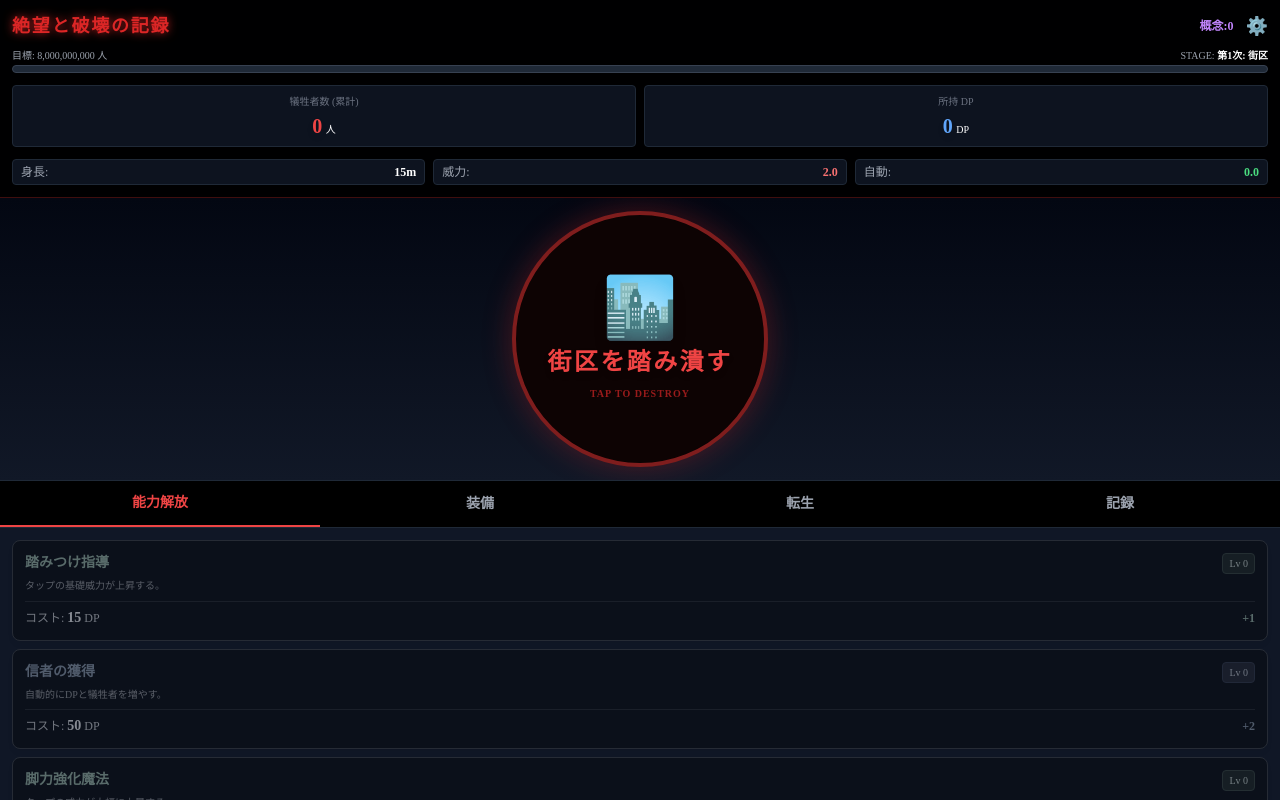
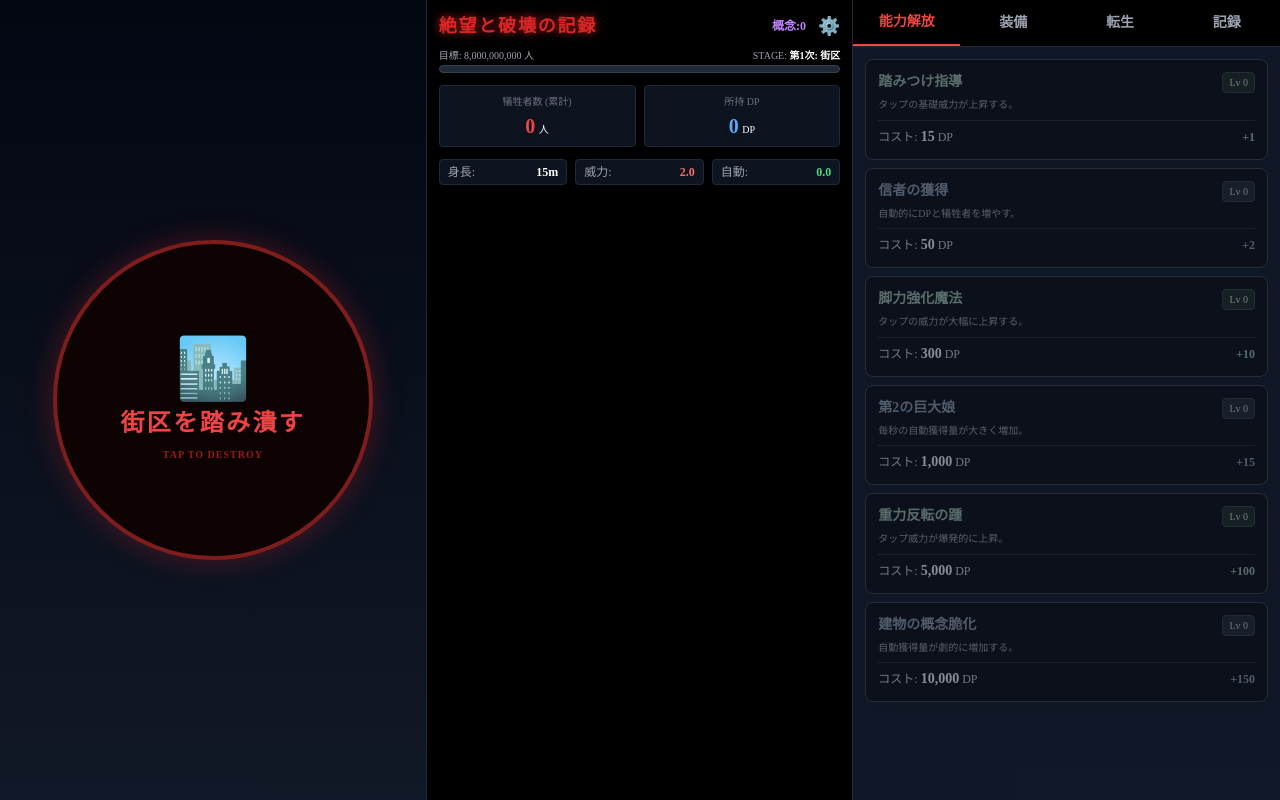
Before and after one commit to ikusuyo/GTSClicker.github.io, a plain HTML site: page index.html in a window 1280 px wide. Drawn offline with nearby package versions, Linux system fonts and the light colour scheme.

Commit message:
PC画面対応
PC画面で表示した時に、横長レイアウトで表示されるように見直し

```diff
--- a/index.html
+++ b/index.html
@@ -78,7 +78,7 @@
         .tab-inactive { color: #9ca3af; }
     </style>
 </head>
-<body class="h-dvh bg-gray-950 text-white flex flex-col relative overflow-hidden">
+<body class="h-dvh bg-gray-950 text-white flex flex-col lg:flex-row relative overflow-hidden">
 
     <!-- 設定モーダル (初期非表示) -->
     <div id="settings-modal" class="fixed inset-0 bg-black/90 z-[100] hidden flex items-center justify-center p-4">
@@ -136,7 +136,7 @@
     </div>
 
     <!-- トップエリア（ステータス） -->
-    <header class="shrink-0 p-3 border-b border-red-900/50 bg-black/95 flex flex-col gap-2 z-20">
+    <header class="shrink-0 p-3 border-b border-red-900/50 bg-black/95 flex flex-col gap-2 z-20 order-1 lg:order-2 lg:w-1/3 lg:h-full lg:border-b-0 lg:border-r lg:border-gray-800 relative">
         <div class="flex justify-between items-center">
             <h1 class="text-base md:text-lg font-black text-red-600 tracking-widest drop-shadow-[0_0_5px_rgba(220,38,38,0.8)]">
                 絶望と破壊の記録
@@ -189,8 +189,8 @@
     </header>
 
     <!-- ミドルエリア（クリックボタン） -->
-    <section class="flex-1 flex justify-center items-center relative bg-gradient-to-b from-gray-950 to-gray-900" id="click-area">
-        <button id="destroy-btn" class="stomp-btn bg-black border-4 border-red-900 rounded-full w-48 h-48 md:w-64 md:h-64 flex flex-col items-center justify-center relative overflow-hidden group cursor-pointer select-none">
+    <section class="flex-1 lg:w-1/3 lg:h-full flex justify-center items-center relative bg-gradient-to-b from-gray-950 to-gray-900 order-2 lg:order-1 lg:border-r lg:border-gray-800" id="click-area">
+        <button id="destroy-btn" class="stomp-btn bg-black border-4 border-red-900 rounded-full w-48 h-48 md:w-64 md:h-64 lg:w-80 lg:h-80 flex flex-col items-center justify-center relative overflow-hidden group cursor-pointer select-none">
             <div class="absolute inset-0 bg-red-900/10 group-hover:bg-red-900/30 transition-colors pointer-events-none"></div>
             <div class="z-10 flex flex-col items-center pointer-events-none">
                 <span id="stage-icon" class="text-6xl mb-2 drop-shadow-lg transition-all duration-500">🏙️</span>
@@ -201,7 +201,7 @@
     </section>
 
     <!-- ボトムエリア（タブ付き画面） -->
-    <section class="h-1/3 md:h-2/5 min-h-[16rem] shrink-0 flex flex-col border-t border-gray-800 bg-gray-900 z-30">
+    <section class="h-1/3 lg:h-full lg:w-1/3 min-h-[16rem] shrink-0 flex flex-col border-t lg:border-t-0 border-gray-800 bg-gray-900 z-30 order-3 lg:order-3">
         <!-- タブヘッダー -->
         <div class="flex border-b border-gray-800 bg-black text-sm font-bold">
             <button onclick="switchTab('upgrades')" id="tab-upgrades" class="flex-1 py-3 text-center tab-active transition-colors">能力解放</button>
```
